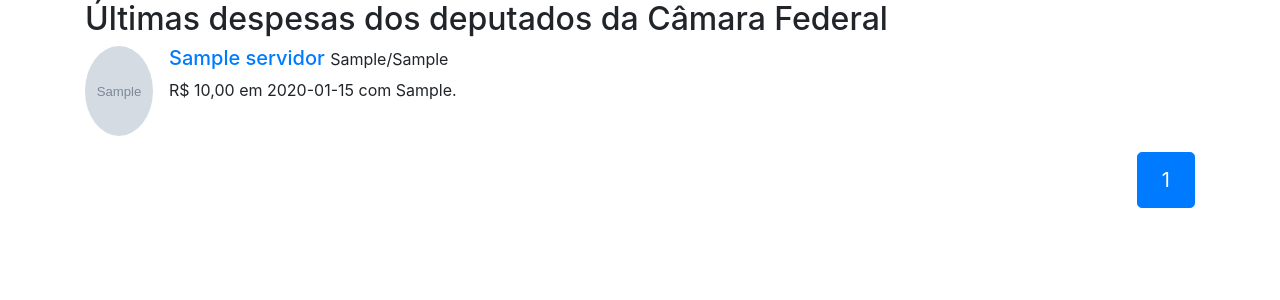
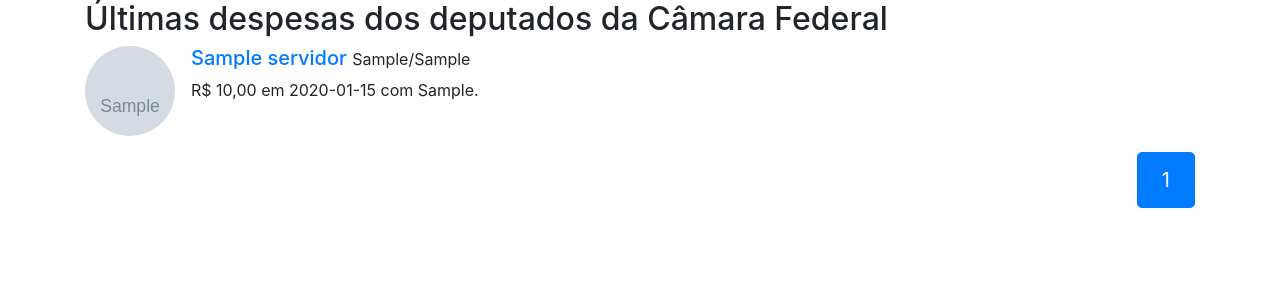
Before and after one commit to gacheiro/Gastos-dos-Politicos, a Flask app: page / in a window 1280 px wide. Shown: the top 300 px of the page. Run offline with Flask 2, Linux system fonts and the light colour scheme; tables that the repository leaves empty hold one stand-in row (values such as "Sample post"); grey boxes marked "Sample" are stand-in pictures; some libraries are stand-ins or nearby versions.

Commit message:
Ajuste nas imagens dos parlamentares

```diff
--- /dev/null
+++ b/app/static/css/style.css
@@ -0,0 +1,10 @@
+.foto-parlamentar {
+    width: 90px;
+    height: 90px;
+    overflow: hidden;
+}
+
+.foto-parlamentar img {
+    width: 90px;
+    height: 120px;
+}
--- a/app/templates/base.html
+++ b/app/templates/base.html
@@ -4,10 +4,10 @@
     <!-- Required meta tags -->
     <meta charset="utf-8">
     <meta name="viewport" content="width=device-width, initial-scale=1, shrink-to-fit=no">
-
     <!-- Bootstrap CSS -->
-    <link rel="stylesheet" href="https://stackpath.bootstrapcdn.com/bootstrap/4.4.1/css/bootstrap.min.css" integrity="sha384-Vkoo8x4CGsO3+Hhxv8T/Q5PaXtkKtu6ug5TOeNV6gBiFeWPGFN9MuhOf23Q9Ifjh" crossorigin="anonymous">
-
+    <link rel="stylesheet" href="https://stackpath.bootstrapcdn.com/bootstrap/4.4.1/css/bootstrap.min.css"
+          integrity="sha384-Vkoo8x4CGsO3+Hhxv8T/Q5PaXtkKtu6ug5TOeNV6gBiFeWPGFN9MuhOf23Q9Ifjh" crossorigin="anonymous">
+    <link rel="stylesheet" type="text/css" href="{{ url_for('static', filename='css/style.css') }}">
     <title>Gastos dos Políticos</title>
   </head>
   <body>
--- a/app/templates/shared/macros.html
+++ b/app/templates/shared/macros.html
@@ -1,7 +1,8 @@
 {% macro despesa(desp) %}
   <li id="{{ desp.id }}" class="despesa media mb-2 bg-white">
-    <img class="servidor-foto mr-3 rounded-circle" style="width: 68px; height: 90px;"
-         src="{{ desp.servidor.url_foto }}" alt="{{ desp.servidor.nome }}">
+    <div class="foto-parlamentar rounded-circle mr-3">
+      <img src="{{ desp.servidor.url_foto }}" alt="{{ desp.servidor.nome }}">
+    </div>
     <div class="media-body">
       <h5 class="mt-0">
         <a href="{{ url_for('pages.show', id=desp.servidor.id)}}">
```
